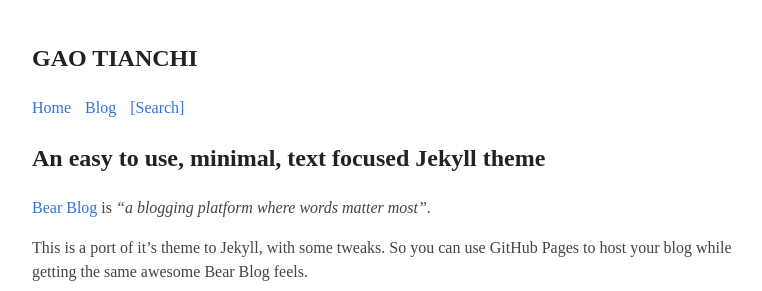
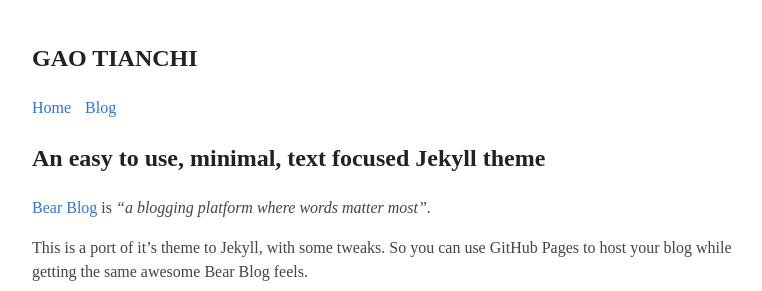
Before and after one commit to gaotianchi/gaotianchi.github.io, a Jekyll site: the page built from index.md, in a window 1280 px wide. Shown: the top 291 px of the page, without its empty margins (248-1010 px from the left). Built offline with Jekyll 4.4.1, drawn with Linux system fonts in a browser that asks for light colours; some web fonts are replaced.

Commit message:
Update header.html.

```diff
--- a/_includes/header.html
+++ b/_includes/header.html
@@ -3,11 +3,11 @@
     <a href="{{ site.url }}">Home</a>
     <a href="{{ site.url }}{{ site.Blog }}">Blog</a>
 
-    {% for link in site.links %}
+    <!-- {% for link in site.links %}
         <a href="{{ site.url }}{{ link[1] }}">{{ link[0] }}</a>
     {% endfor %}
 
     {% for link in site.special_links %}
             <a href="{{ link[1] }}" target="_blank">[{{ link[0] }}]</a>
-    {% endfor %}
+    {% endfor %} -->
 </nav>
```
